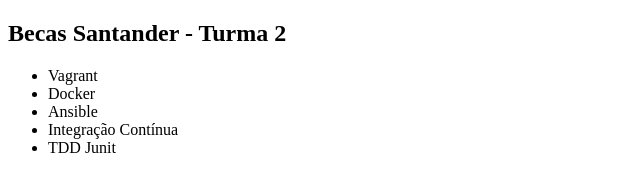
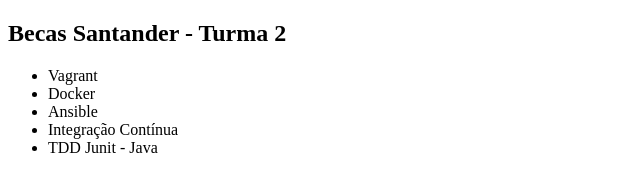
Before and after one commit to Lessalc-everis/Curso-alura-git, a plain HTML site: page index.html in a window 1280 px wide. Shown: the full height of the page, 0-640 px from the left. Drawn offline with Linux system fonts and the light colour scheme.

Commit message:
correcao bugs

```diff
--- a/index.html
+++ b/index.html
@@ -11,7 +11,7 @@
         <li>Docker</li>
         <li>Ansible</li>
 	<li>Integração Contínua</li>
-	<li>TDD Junit</li>
+	<li>TDD Junit - Java</li>
     </ul>
 </body>
 </html>
```
